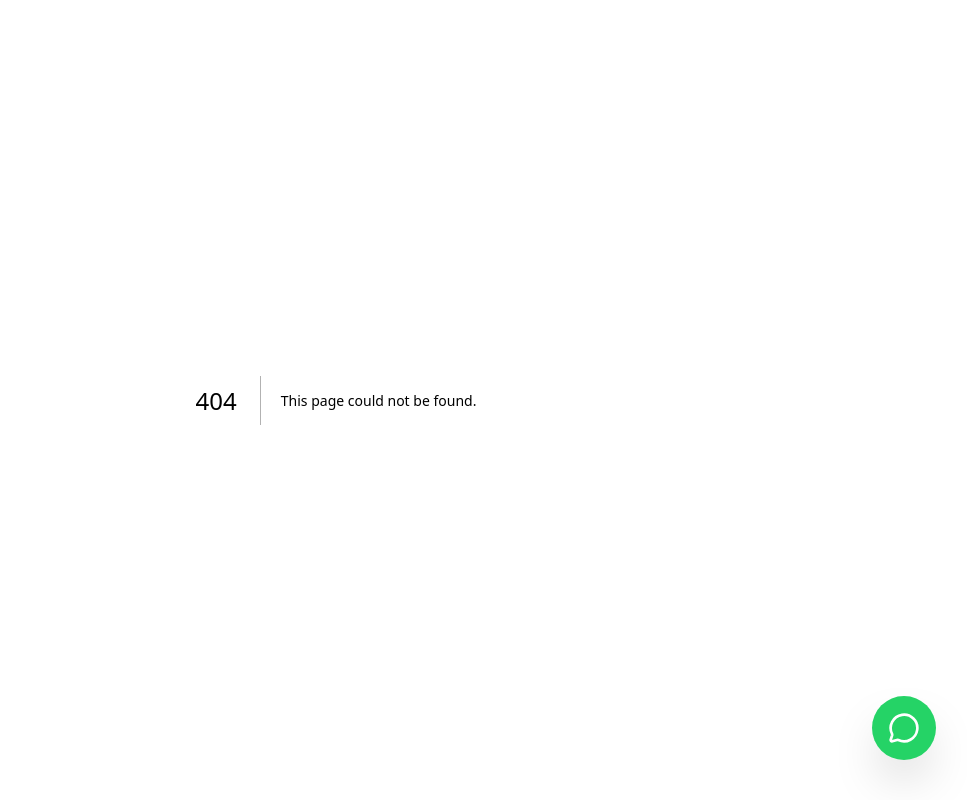
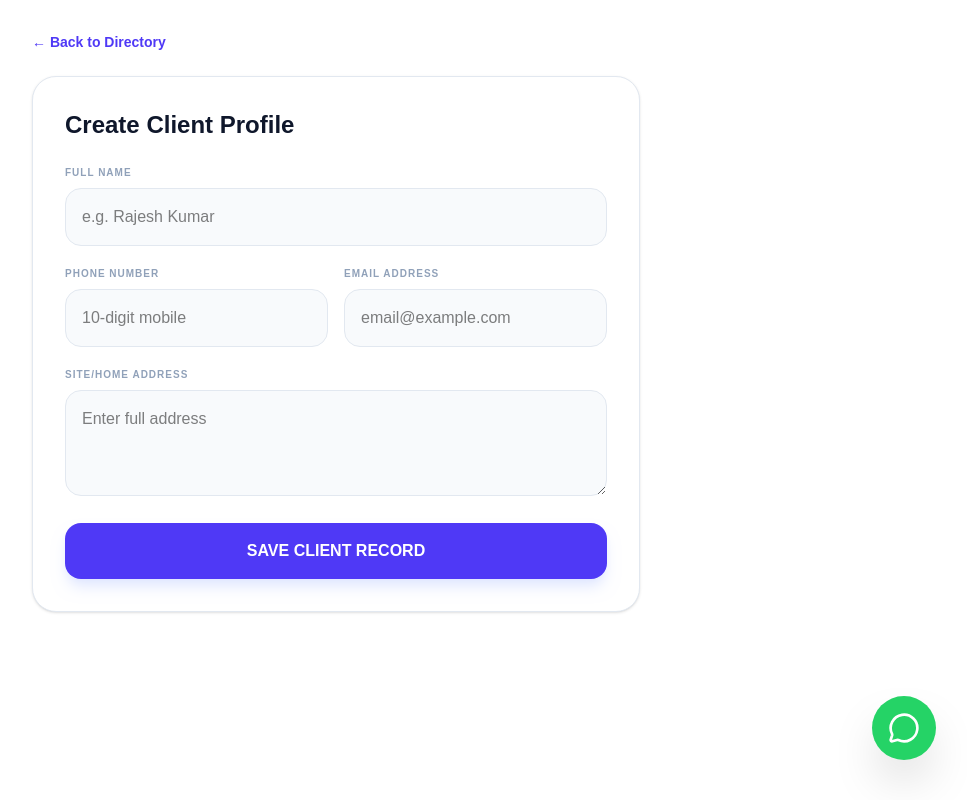
Before and after one commit to floormistri-code/floormistri-web, a Next.js app: page /admin/clients/new in a window 1280 px wide. Before the commit this address had no page. Shown: the whole page, without its empty margins (304-1271 px from the left). Built offline with nearby package versions, Linux system fonts and the light colour scheme; no server answers.

Commit message:
Added client creation form and linked button

```diff
--- /dev/null
+++ b/app/admin/clients/new/page.tsx
@@ -0,0 +1,101 @@
+'use client'
+
+import { useState } from 'react'
+import { supabase } from '@/lib/supabase'
+import { useRouter } from 'next/navigation'
+
+export default function AddClientPage() {
+  const router = useRouter()
+  const [loading, setLoading] = useState(false)
+
+  async function handleSubmit(e: React.FormEvent<HTMLFormElement>) {
+    e.preventDefault()
+    setLoading(true)
+
+    const formData = new FormData(e.currentTarget)
+    const clientData = {
+      name: formData.get('name'),
+      phone: formData.get('phone'),
+      email: formData.get('email'),
+      address: formData.get('address'),
+      city: formData.get('city') || 'Gwalior',
+    }
+
+    // Insert into Supabase 'clients' table
+    const { error } = await supabase.from('clients').insert([clientData])
+
+    if (error) {
+      alert("Error: " + error.message)
+    } else {
+      alert("Client added successfully!")
+      router.push('/admin/clients') // Go back to the list
+    }
+    setLoading(false)
+  }
+
+  return (
+    <div className="p-4 md:p-8 max-w-2xl mx-auto bg-white min-h-screen text-black">
+      <button
+        onClick={() => router.back()}
+        className="text-indigo-600 font-bold mb-6 flex items-center text-sm"
+      >
+        ← Back to Directory
+      </button>
+
+      <div className="bg-white border border-slate-200 rounded-3xl p-8 shadow-sm">
+        <h1 className="text-2xl font-black text-slate-900 mb-6">Create Client Profile</h1>
+
+        <form onSubmit={handleSubmit} className="space-y-5">
+          <div>
+            <label className="block text-[10px] font-black uppercase tracking-widest text-slate-400 mb-2">Full Name</label>
+            <input
+              name="name"
+              required
+              className="w-full p-4 bg-slate-50 border border-slate-200 rounded-2xl focus:ring-2 focus:ring-indigo-500 outline-none transition-all"
+              placeholder="e.g. Rajesh Kumar"
+            />
+          </div>
+
+          <div className="grid grid-cols-1 md:grid-cols-2 gap-4">
+            <div>
+              <label className="block text-[10px] font-black uppercase tracking-widest text-slate-400 mb-2">Phone Number</label>
+              <input
+                name="phone"
+                required
+                className="w-full p-4 bg-slate-50 border border-slate-200 rounded-2xl focus:ring-2 focus:ring-indigo-500 outline-none transition-all"
+                placeholder="10-digit mobile"
+              />
+            </div>
+            <div>
+              <label className="block text-[10px] font-black uppercase tracking-widest text-slate-400 mb-2">Email Address</label>
+              <input
+                name="email"
+                type="email"
+                className="w-full p-4 bg-slate-50 border border-slate-200 rounded-2xl focus:ring-2 focus:ring-indigo-500 outline-none transition-all"
+                placeholder="email@example.com"
+              />
+            </div>
+          </div>
+
+          <div>
+            <label className="block text-[10px] font-black uppercase tracking-widest text-slate-400 mb-2">Site/Home Address</label>
+            <textarea
+              name="address"
+              rows={3}
+              className="w-full p-4 bg-slate-50 border border-slate-200 rounded-2xl focus:ring-2 focus:ring-indigo-500 outline-none transition-all"
+              placeholder="Enter full address"
+            />
+          </div>
+
+          <button
+            type="submit"
+            disabled={loading}
+            className="w-full py-4 bg-indigo-600 text-white rounded-2xl font-black shadow-lg shadow-indigo-100 hover:bg-indigo-700 active:scale-[0.98] transition-all disabled:opacity-50"
+          >
+            {loading ? 'SYNCING WITH DATABASE...' : 'SAVE CLIENT RECORD'}
+          </button>
+        </form>
+      </div>
+    </div>
+  )
+}
--- /dev/null
+++ b/app/admin/clients/page.tsx
@@ -0,0 +1,95 @@
+'use client'
+
+import { useState, useEffect } from 'react'
+import { supabase } from '@/lib/supabase'
+import Link from 'next/link'
+
+export default function ClientsPage() {
+  const [clients, setClients] = useState<any[]>([])
+  const [loading, setLoading] = useState(true)
+
+  useEffect(() => {
+    async function fetchClients() {
+      const { data, error } = await supabase
+        .from('clients')
+        .select('*')
+        .order('name', { ascending: true })
+
+      if (error) {
+        console.error("Error fetching clients:", error)
+      }
+      if (data) setClients(data)
+      setLoading(false)
+    }
+    fetchClients()
+  }, [])
+
+  if (loading) return (
+    <div className="flex items-center justify-center min-h-screen bg-white">
+      <div className="animate-spin rounded-full h-12 w-12 border-t-2 border-b-2 border-indigo-600"></div>
+    </div>
+  )
+
+  return (
+    <div className="p-4 md:p-8 max-w-6xl mx-auto bg-white min-h-screen text-black">
+      {/* Header Section */}
+      <div className="flex flex-col md:flex-row justify-between items-start md:items-center mb-8 gap-4">
+        <div>
+          <h1 className="text-3xl font-black text-slate-900 tracking-tight">Client Directory</h1>
+          <p className="text-slate-500 text-sm mt-1">Manage your customer relationships and project history.</p>
+        </div>
+
+        {/* UPDATED BUTTON: Now wrapped in a Link */}
+        <Link href="/admin/clients/new">
+          <button className="bg-indigo-600 hover:bg-indigo-700 text-white px-6 py-3 rounded-2xl font-black text-sm shadow-lg shadow-indigo-100 transition-all active:scale-95">
+            + Add New Client
+          </button>
+        </Link>
+      </div>
+
+      {/* Clients Grid */}
+      <div className="grid grid-cols-1 md:grid-cols-2 lg:grid-cols-3 gap-6">
+        {clients.length === 0 ? (
+          <div className="col-span-full py-20 text-center bg-slate-50 rounded-3xl border-2 border-dashed border-slate-200">
+            <p className="text-slate-400 font-medium">No clients found. Click the button above to add your first customer.</p>
+          </div>
+        ) : (
+          clients.map((client) => (
+            <div key={client.id} className="bg-white border border-slate-200 p-6 rounded-3xl shadow-sm hover:shadow-md transition-all group">
+              <div className="flex items-center mb-6">
+                <div className="w-14 h-14 bg-indigo-50 text-indigo-600 rounded-2xl flex items-center justify-center font-black text-xl mr-4 border border-indigo-100 group-hover:bg-indigo-600 group-hover:text-white transition-colors">
+                  {client.name[0]}
+                </div>
+                <div>
+                  <h3 className="font-bold text-lg text-slate-900">{client.name}</h3>
+                  <div className="flex items-center text-slate-400 text-[10px] font-black uppercase tracking-widest">
+                    <span className="mr-1">📍</span> {client.city || 'Gwalior'}
+                  </div>
+                </div>
+              </div>
+
+              <div className="space-y-3 mb-6 bg-slate-50 p-4 rounded-2xl border border-slate-100">
+                <p className="text-sm text-slate-600 flex items-center">
+                  <span className="w-6">📞</span> <span className="font-medium">{client.phone}</span>
+                </p>
+                <p className="text-sm text-slate-600 flex items-center truncate">
+                  <span className="w-6">📧</span> <span className="font-medium">{client.email || 'No email saved'}</span>
+                </p>
+              </div>
+
+              <div className="pt-4 border-t border-slate-100 flex justify-between items-center">
+                <div>
+                  <p className="text-[10px] text-slate-400 font-black uppercase tracking-widest">Total Projects</p>
+                  <p className="font-black text-indigo-600 text-xl">{client.total_projects || 0}</p>
+                </div>
+                <button className="bg-slate-900 text-white px-4 py-2 rounded-xl font-bold text-xs hover:bg-slate-800 transition-all">
+                  Details →
+                </button>
+              </div>
+            </div>
+          ))
+        )}
+      </div>
+    </div>
+  )
+}
```
